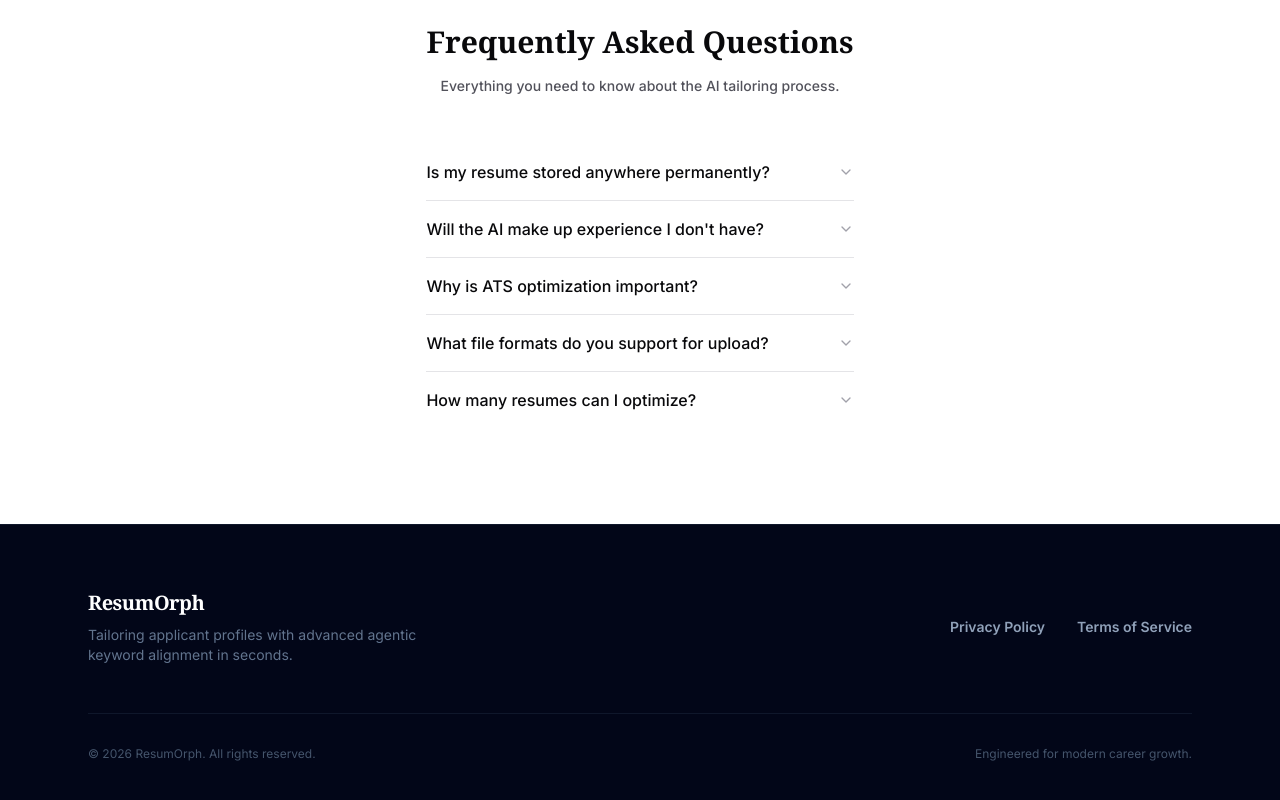
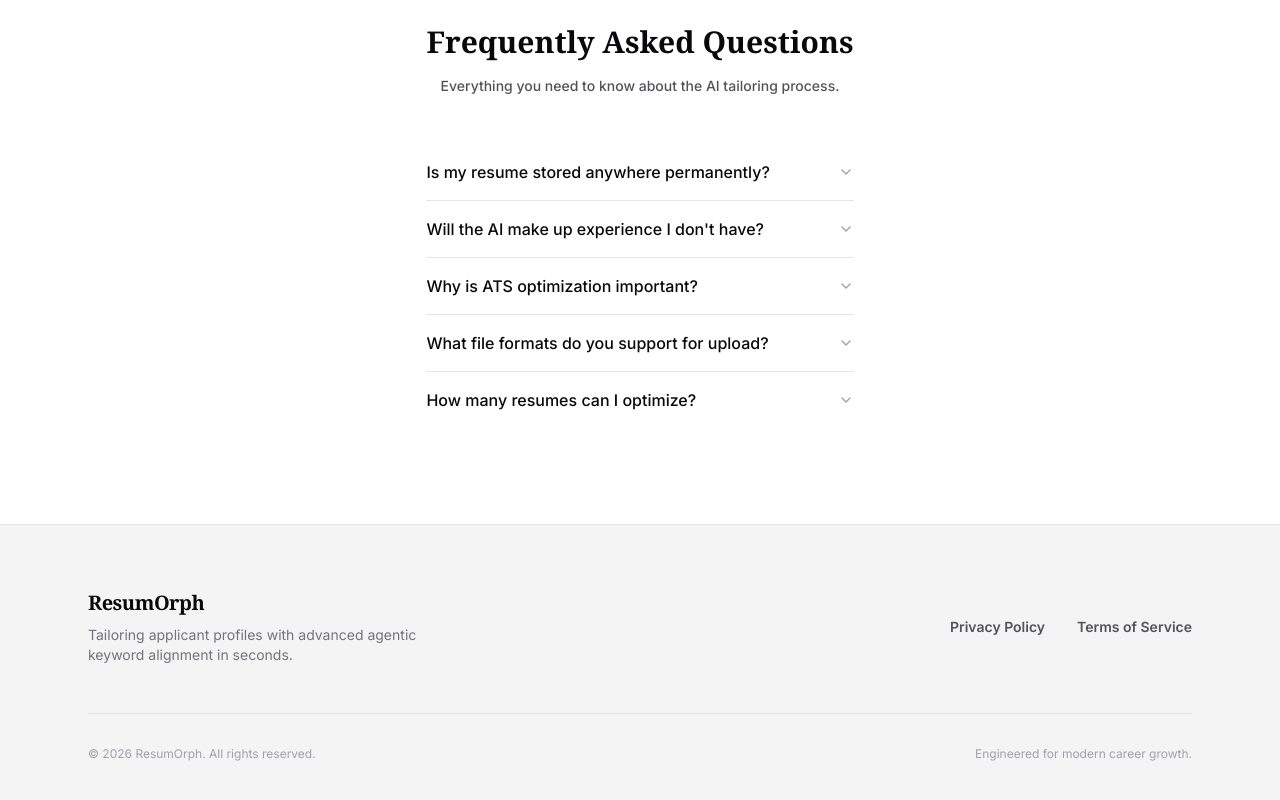
Before and after one commit to Aayankhan07/ResumeCustomizer, a Next.js app: page / in a window 1280 px wide. Shown: the part 1844-2644 px from the top of the page. Built offline with nearby package versions, Linux system fonts and the light colour scheme; no server answers; the database is empty.

Commit message:
footer update

```diff
--- a/src/components/layout/Footer.jsx
+++ b/src/components/layout/Footer.jsx
@@ -2,22 +2,22 @@ import Link from 'next/link';
 
 export default function Footer() {
   return (
-    <footer className="bg-slate-950 text-slate-400 py-16 border-t border-slate-900 select-none">
+    <footer className="bg-[var(--bg-subtle)] text-[var(--text-secondary)] py-16 border-t border-[var(--border-default)] select-none transition-colors duration-300">
       <div className="max-w-6xl mx-auto px-6">
         <div className="flex flex-col md:flex-row justify-between items-start md:items-center gap-8">
           <div>
-            <h3 className="font-serif text-white text-xl font-bold tracking-tight mb-2">ResumOrph</h3>
-            <p className="text-sm text-slate-500 max-w-sm">
+            <h3 className="font-serif text-[var(--text-primary)] text-xl font-bold tracking-tight mb-2">ResumOrph</h3>
+            <p className="text-sm text-[var(--text-secondary)]/80 max-w-sm">
               Tailoring applicant profiles with advanced agentic keyword alignment in seconds.
             </p>
           </div>
           <div className="flex gap-8 text-sm font-semibold">
-            <Link href="#" className="hover:text-white transition-colors duration-200">Privacy Policy</Link>
-            <Link href="#" className="hover:text-white transition-colors duration-200">Terms of Service</Link>
+            <Link href="#" className="hover:text-[var(--text-primary)] transition-colors duration-200">Privacy Policy</Link>
+            <Link href="#" className="hover:text-[var(--text-primary)] transition-colors duration-200">Terms of Service</Link>
           </div>
         </div>
 
-        <div className="mt-12 pt-8 border-t border-slate-900 flex flex-col sm:flex-row justify-between items-center gap-4 text-xs text-slate-600">
+        <div className="mt-12 pt-8 border-t border-[var(--border-default)] flex flex-col sm:flex-row justify-between items-center gap-4 text-xs text-[var(--text-muted)]">
           <span>&copy; {new Date().getFullYear()} ResumOrph. All rights reserved.</span>
           <span>Engineered for modern career growth.</span>
         </div>
```
